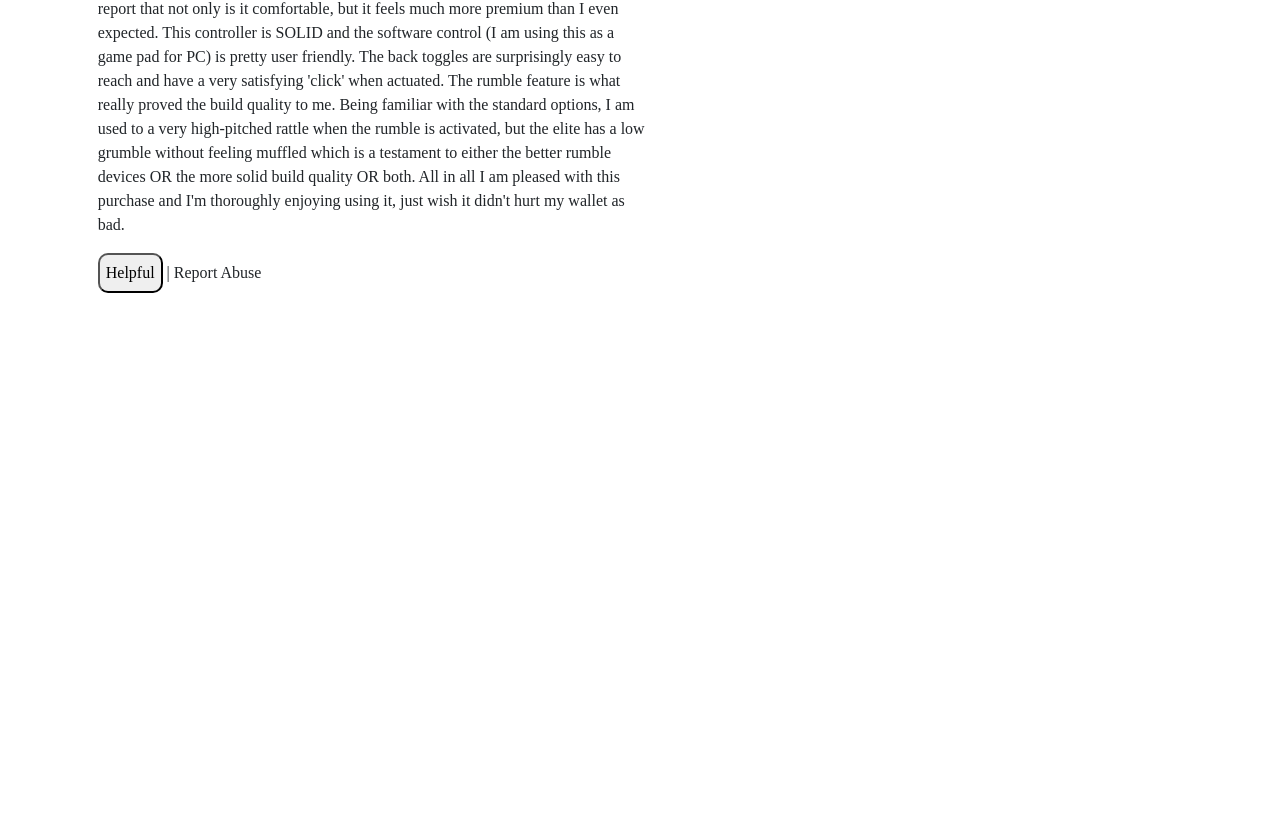
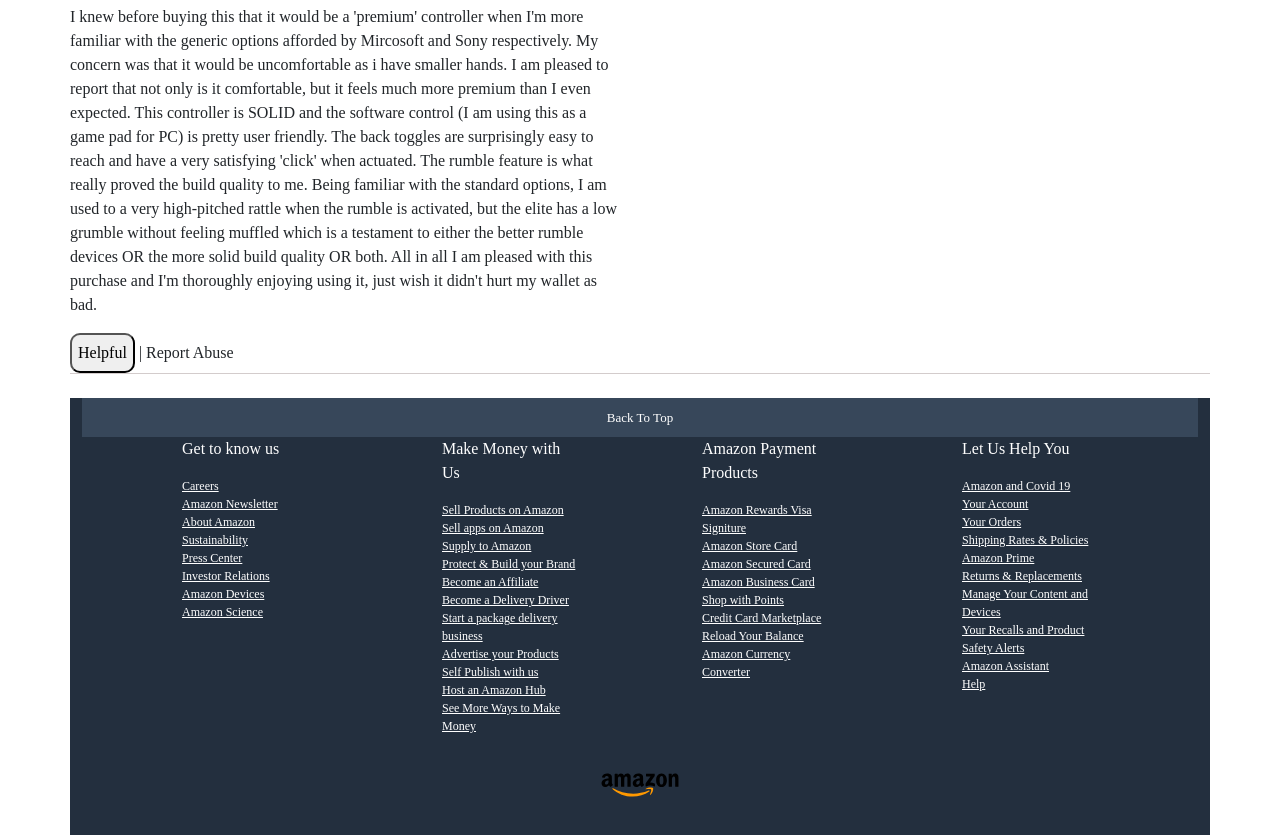
Before and after one commit to TheJaguyer/FEC-Amazon-Clone, a React (Vite) app in the folder client/: page / in a window 1280 px wide. Shown: the part 1947-2787 px from the top of the page. Before the commit the page ends 2240 px from the top, so only its background shows below. Built offline with nearby package versions, Linux system fonts and the light colour scheme; no server answers; a web font is replaced by a local one.

Commit message:
put section divs with a 20px height to add some space between components on the page, styled the section divs with a light gray border-top so it looks like amazons, also worked on the footer section, add a couple folders

```diff
--- a/client/src/0-App/App.jsx
+++ b/client/src/0-App/App.jsx
@@ -8,7 +8,7 @@
 import ReviewsComponent from '../6-ProductReviews/ReviewsComponent.jsx';
 import CreateReview from '../6-ProductReviews/CreateReview.jsx';
 import CarouselOne from '../2-Carousel/HomeCarousel.jsx';
-
+import Footer from '../7-Footer/Footer.jsx';
 const review = {
   title: 'Great controller',
   body: "I knew before buying this that it would be a 'premium' controller when I'm more familiar with the generic options afforded by Mircosoft and Sony respectively. My concern was that it would be uncomfortable as i have smaller hands. I am pleased to report that not only is it comfortable, but it feels much more premium than I even expected. This controller is SOLID and the software control (I am using this as a game pad for PC) is pretty user friendly. The back toggles are surprisingly easy to reach and have a very satisfying 'click' when actuated. The rumble feature is what really proved the build quality to me. Being familiar with the standard options, I am used to a very high-pitched rattle when the rumble is activated, but the elite has a low grumble without feeling muffled which is a testament to either the better rumble devices OR the more solid build quality OR both. All in all I am pleased with this purchase and I'm thoroughly enjoying using it, just wish it didn't hurt my wallet as bad.",
@@ -40,10 +40,16 @@
             <CreateReview setReviews={setReviews} setReviewMode={setReviewMode} />
           ) : (
             <>
+              <section></section>
               <Preview />
+              <section></section>
               <RecsSection />
+              <section></section>
               <AmazonQA />
+              <section></section>
               <ReviewsComponent reviews={reviews} setReviewMode={setReviewMode} />
+              <section></section>
+              <Footer/>
             </>
           )}
         </div>
--- a/client/src/0-App/App.module.css
+++ b/client/src/0-App/App.module.css
@@ -16,3 +16,7 @@
   max-width: 1500px;
   min-width: 1000px;
 }
+section {
+  height: 20px;
+  border-top: 1px solid rgb(211, 204, 204);
+}
--- a/client/src/2-Carousel/HomeCarousel.jsx
+++ b/client/src/2-Carousel/HomeCarousel.jsx
@@ -4,7 +4,7 @@
 
 function CarouselOne() {
   return (
-    <Carousel fade>
+    <Carousel className='Carousel-div' fade>
       <Carousel.Item>
         <img className="d-block w-100" src="./carousel-images/amazon2.jpg" alt="First slide" />
       </Carousel.Item>
--- /dev/null
+++ b/client/src/7-Footer/Footer.css
@@ -0,0 +1,45 @@
+.container {
+    display: flex;
+    background-color:#232f3e;
+    color: #ffffff;
+    justify-content: center;
+
+}
+.back-to-top {
+    padding: 5px;
+    justify-content: center;
+    width: inherit;
+    display: inherit;
+    font-size: 13px;
+    background-color:#37475A;
+}
+a{
+    color: white;
+    display: flex;
+    font-size: 12px;
+}
+.col-space-between {
+    width: 100px;
+}
+a:hover {
+color: white;
+}
+h5 {
+    font-weight: 700;
+}
+.col{
+    flex-wrap: wrap;
+}
+.back-to-top:hover {
+    background-color: #404e61;
+}
+#amazon-logos{
+    height: 100px;
+    width: 100px;
+}
+.mid-footer {
+    display: inherit;
+}
+.buttons {
+    font-size: 10px;
+}
--- /dev/null
+++ b/client/src/7-Footer/Footer.jsx
@@ -0,0 +1,77 @@
+import './Footer.css'
+
+function Footer() {
+    return (
+        <div className="container">
+            <div className='back-to-top'>
+            <span className='back-to-top'>Back To Top</span>
+            </div>
+            <div className="upper-footer">
+                <div className="row">
+                <div className='col-space-between'></div>
+                    <div className="col">
+                        <p className="col-header">Get to know us</p>
+                        <a href="">Careers</a>
+                        <a href="">Amazon Newsletter</a>
+                        <a href="">About Amazon</a>
+                        <a href="">Sustainability</a>
+                        <a href="">Press Center</a>
+                        <a href="">Investor Relations</a>
+                        <a href="">Amazon Devices</a>
+                        <a href="">Amazon Science</a>
+                    </div>
+                    <div className='col-space-between'></div>
+                    <div className="col">
+                        <p className="col-header">Make Money with Us</p>
+                        <a href="">Sell Products on Amazon</a>
+                        <a href="">Sell apps on Amazon</a>
+                        <a href="">Supply to Amazon</a>
+                        <a href="">Protect & Build your Brand</a>
+                        <a href="">Become an Affiliate</a>
+                        <a href="">Become a Delivery Driver</a>
+                        <a href="">Start a package delivery business</a>
+                        <a href="">Advertise your Products</a>
+                        <a href="">Self Publish with us</a>
+                        <a href="">Host an Amazon Hub</a>
+                        <a href="">See More Ways to Make Money</a>
+                    </div>
+                    <div className='col-space-between'></div>
+                    <div className="col">
+                        <p className="col-header">Amazon Payment Products</p>
+                        <a href="">Amazon Rewards Visa Signiture</a>
+                        <a href="">Amazon Store Card</a>
+                        <a href="">Amazon Secured Card</a>
+                        <a href="">Amazon Business Card</a>
+                        <a href="">Shop with Points</a>
+                        <a href="">Credit Card Marketplace</a>
+                        <a href="">Reload Your Balance</a>
+                        <a href="">Amazon Currency Converter</a>
+                    </div>
+                    <div className='col-space-between'></div>
+                    <div className="col">
+                    <p className="col-header">Let Us Help You</p>
+                        <a href="">Amazon and Covid 19</a>
+                        <a href="">Your Account</a>
+                        <a href="">Your Orders</a>
+                        <a href="">Shipping Rates & Policies</a>
+                        <a href="">Amazon Prime</a>
+                        <a href="">Returns & Replacements</a>
+                        <a href="">Manage Your Content and Devices</a>
+                        <a href="">Your Recalls and Product Safety Alerts</a>
+                        <a href="">Amazon Assistant</a>
+                        <a href="">Help</a>
+                    </div>
+                    <div className='col-space-between'></div>
+                </div>
+            </div>
+            <div className='mid-footer'>
+                <img id='amazon-logos'src="../footer-images/amazon.svg" />
+            </div>
+            <div className='footer-bottom'></div>
+        </div>
+    )
+}
+
+
+
+export default Footer;
```
Also changed, not shown: client/public/footer-images/amazon.svg (added).
